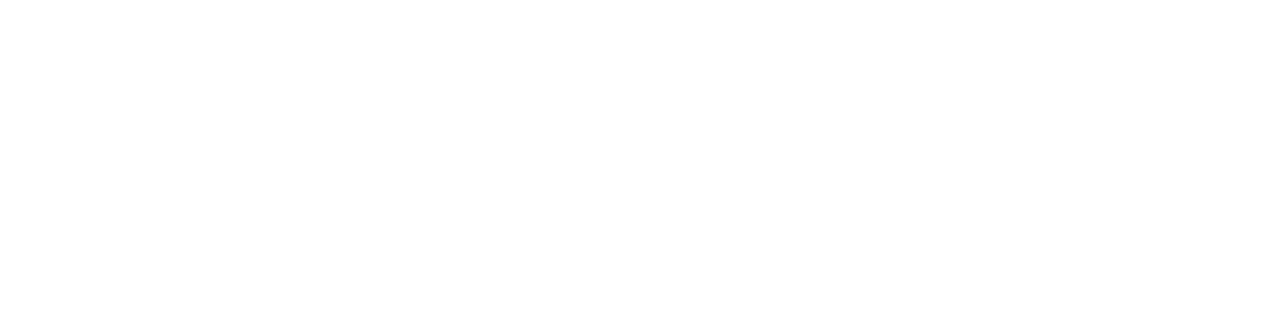
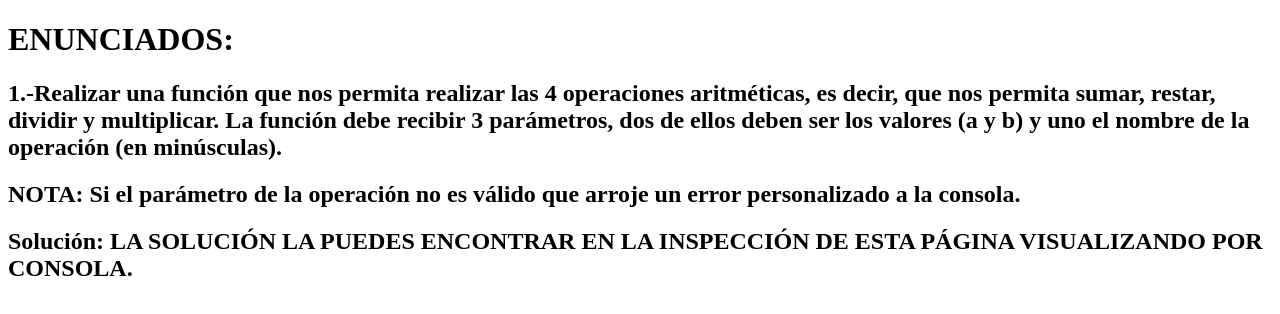
Before and after one commit to MARSFOREVER472/Practicas, a plain HTML site: page Ejercicios/index.html in a window 1280 px wide. Drawn offline with Linux system fonts and the light colour scheme.

Commit message:
Agregando enunciado a este archivo.

```diff
--- a/Ejercicios/index.html
+++ b/Ejercicios/index.html
@@ -5,6 +5,13 @@
     <meta http-equiv="X-UA-Compatible" content="IE-edge">
     <meta name="viewport" content="width=device-width, initial-scale=1.0">
     <title>Ejercicios JavaScript!!!!!</title>
+    <h1>ENUNCIADOS:</h1>
+    <h2>1.-Realizar una función que nos permita realizar las 4 operaciones aritméticas, es decir,
+        que nos permita sumar, restar, dividir y multiplicar. La función debe recibir 3 parámetros,
+        dos de ellos deben ser los valores (a y b) y uno el nombre de la operación (en minúsculas).
+    </h2>
+    <h2>NOTA: Si el parámetro de la operación no es válido que arroje un error personalizado a la consola.</h2>
+    <h2>Solución: LA SOLUCIÓN LA PUEDES ENCONTRAR EN LA INSPECCIÓN DE ESTA PÁGINA VISUALIZANDO POR CONSOLA.</h2>
 </head>
 <body>
     <script src="index.js"></script>
```
